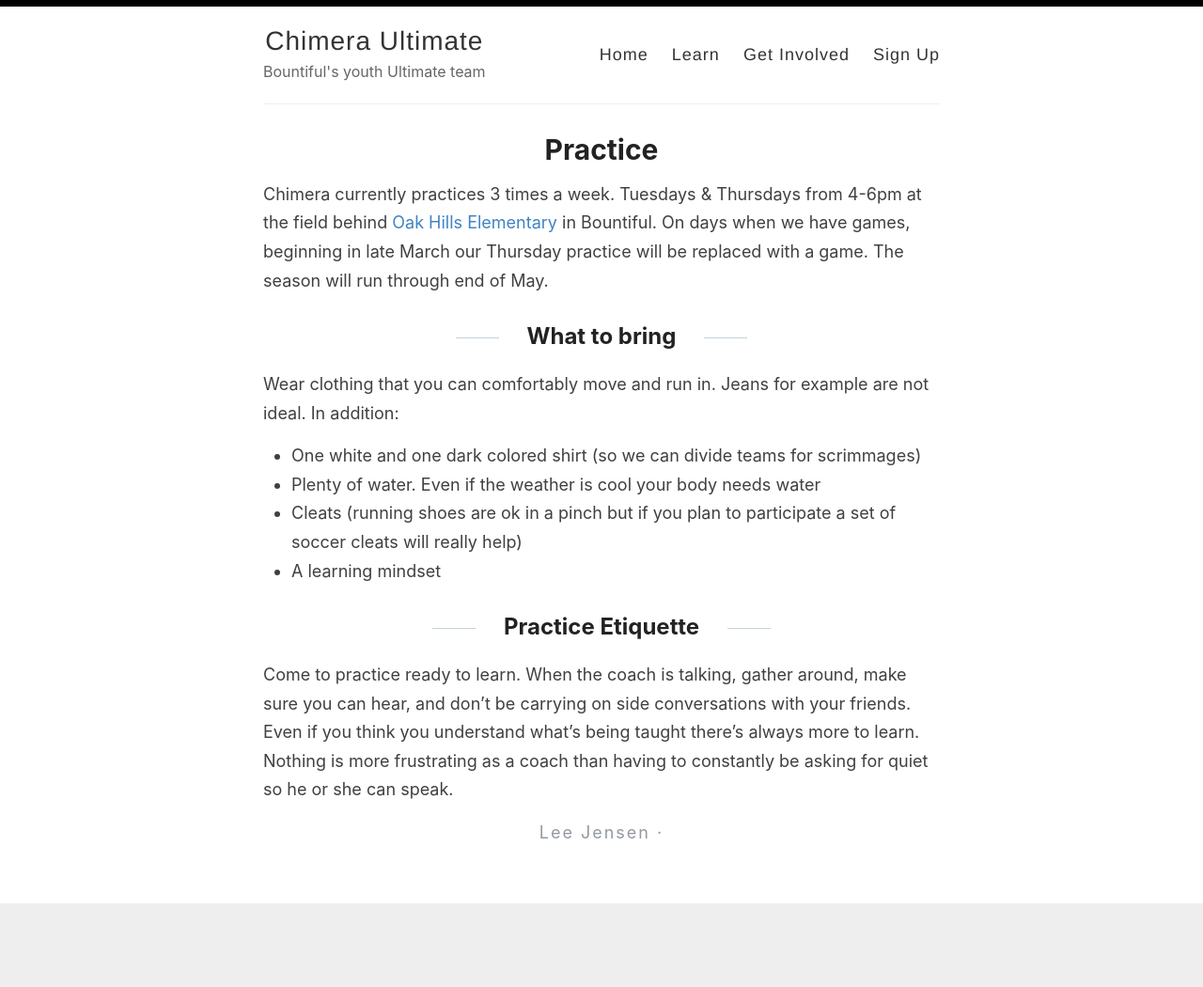
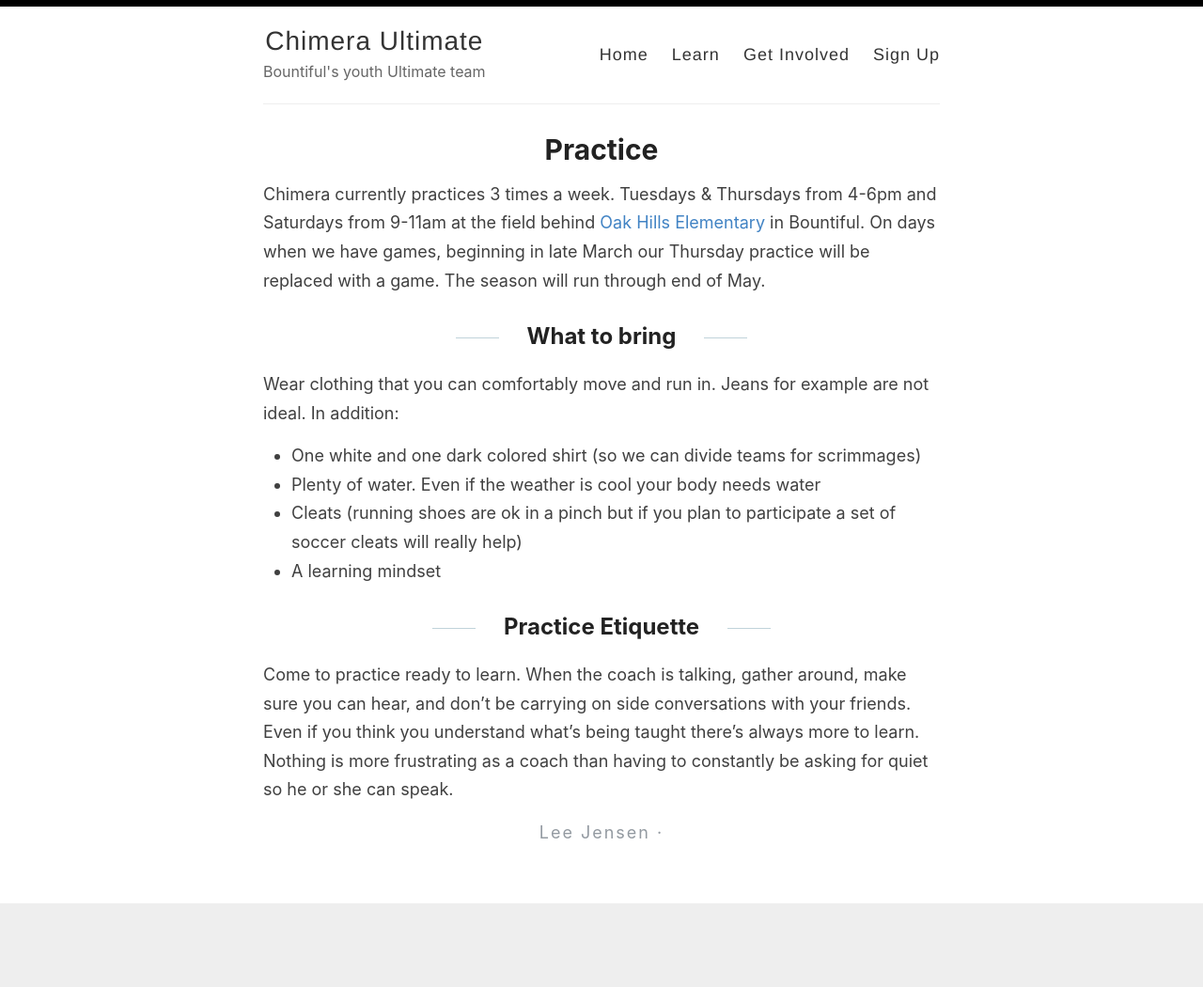
Before and after one commit to outerim/bountiful-ultimate, a Jekyll site: the page built from _pages/practice.md, in a window 1280 px wide. Shown: the whole page at 94% size. Built offline with Jekyll 4.4.1, drawn with Linux system fonts in a browser that asks for light colours.

Commit message:
practice schedule

```diff
--- a/_pages/practice.md
+++ b/_pages/practice.md
@@ -4,7 +4,7 @@ title: Practice
 permalink: /practice
 ---
 
-Chimera currently practices 3 times a week. Tuesdays & Thursdays from 4-6pm at the field behind [Oak Hills Elementary](https://www.google.com/maps/place/300+S+@+1226+E/@40.8855255,-111.8550633,18z/data=!4m5!3m4!1s0x8752580875fc69e7:0xab5101ed3e78fb9!8m2!3d40.885676!4d-111.8550149?authuser=1) in Bountiful. On days when we have games, beginning in late March our Thursday practice will be replaced with a game. The season will run through end of May.
+Chimera currently practices 3 times a week. Tuesdays & Thursdays from 4-6pm and Saturdays from 9-11am at the field behind [Oak Hills Elementary](https://www.google.com/maps/place/300+S+@+1226+E/@40.8855255,-111.8550633,18z/data=!4m5!3m4!1s0x8752580875fc69e7:0xab5101ed3e78fb9!8m2!3d40.885676!4d-111.8550149?authuser=1) in Bountiful. On days when we have games, beginning in late March our Thursday practice will be replaced with a game. The season will run through end of May.
 
 ## What to bring
 
```
